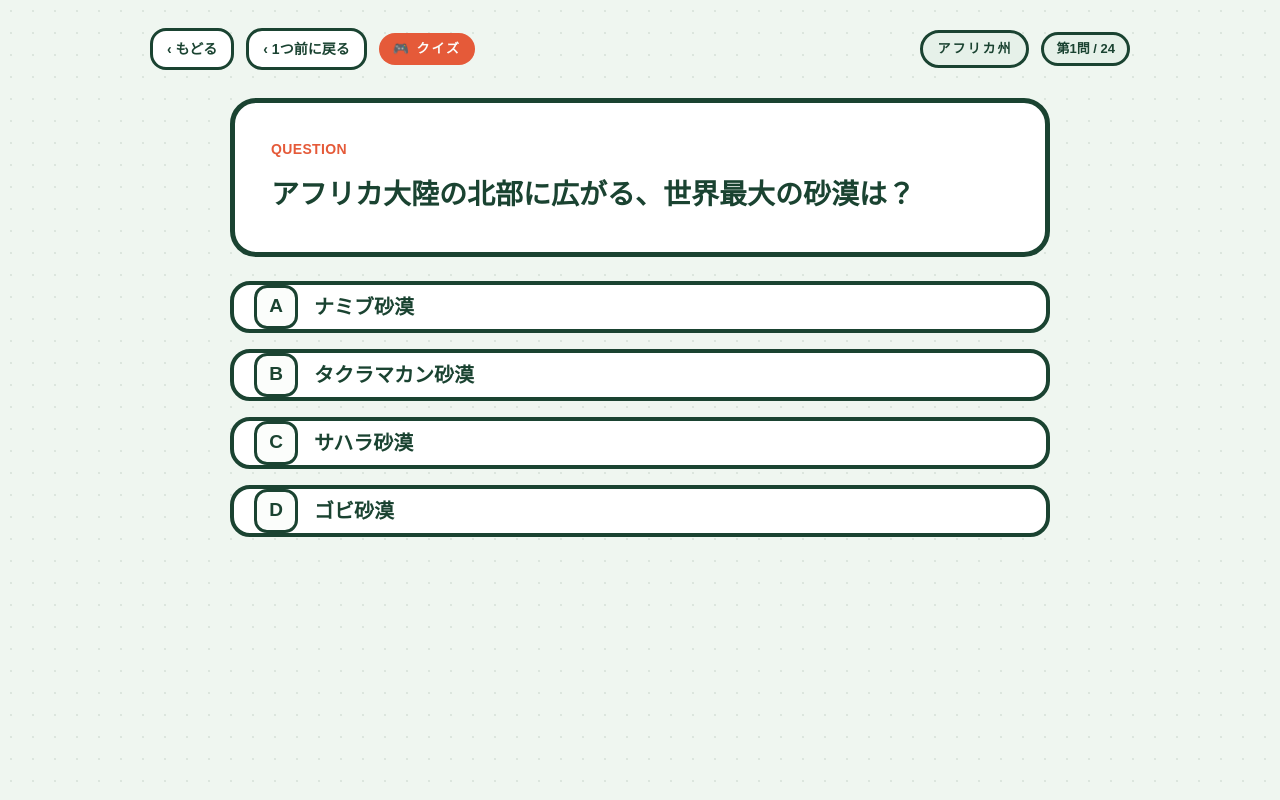
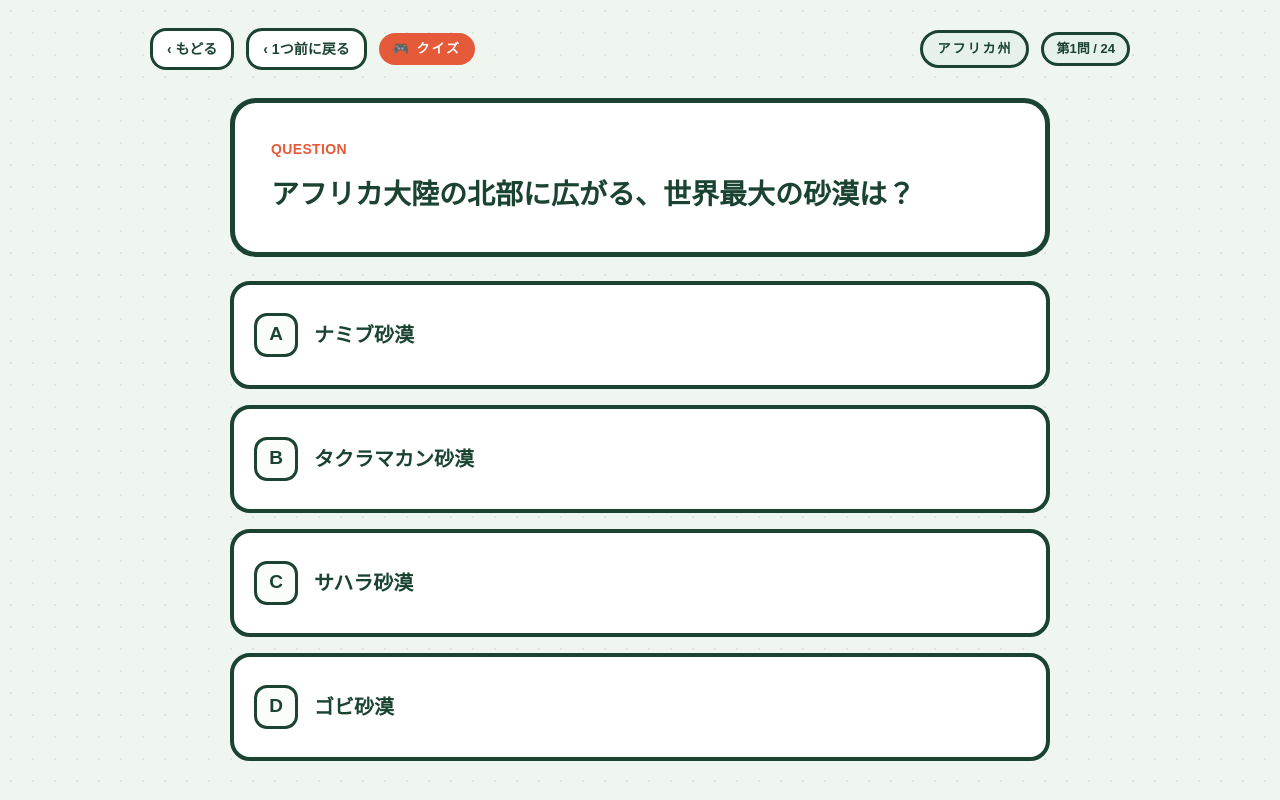
Before and after one commit to skmt-until/houkagoshakai, a Next.js app: page /quiz/chiri/africa in a window 1280 px wide. Built offline with nearby package versions, Linux system fonts and the light colour scheme; a web font is replaced by a local one.

Commit message:
Increase quiz answer buttons' vertical size
Bump the answer choice buttons' vertical padding (py-4.5 to py-7) so
they're taller, without changing width or the A/B/C/D badge size.

```diff
--- a/src/components/QuizPlayer.tsx
+++ b/src/components/QuizPlayer.tsx
@@ -131,7 +131,7 @@ export function QuizPlayer({
                 <StickerButton
                   key={pos}
                   onClick={() => pick(origIdx)}
-                  className="w-full bg-white border-4 border-ink rounded-[20px] px-5 py-4.5 flex items-center gap-4 text-left"
+                  className="w-full bg-white border-4 border-ink rounded-[20px] px-5 py-7 flex items-center gap-4 text-left"
                 >
                   <span className="w-11 h-11 flex-none flex items-center justify-center bg-cardsoft border-[3px] border-ink rounded-[13px] font-black text-[19px]">
                     {"ABCD"[pos] ?? "?"}
```
